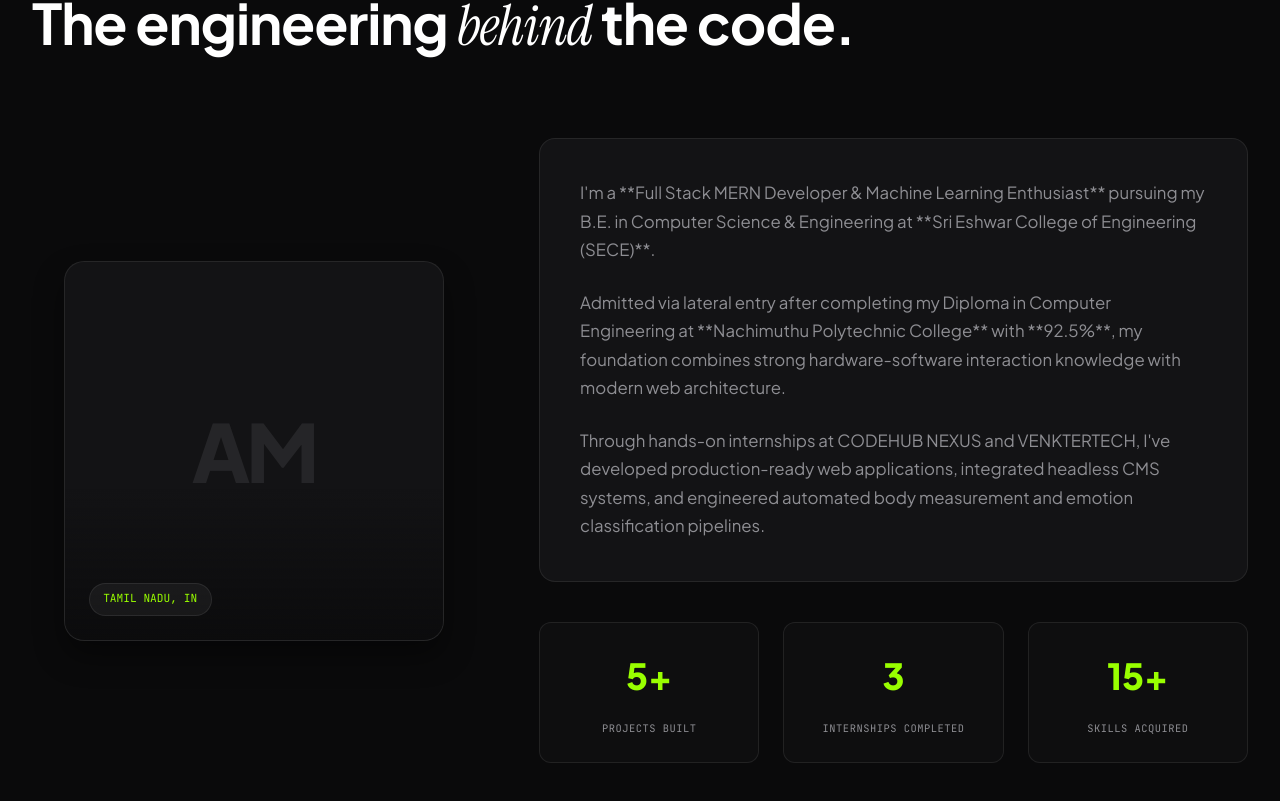
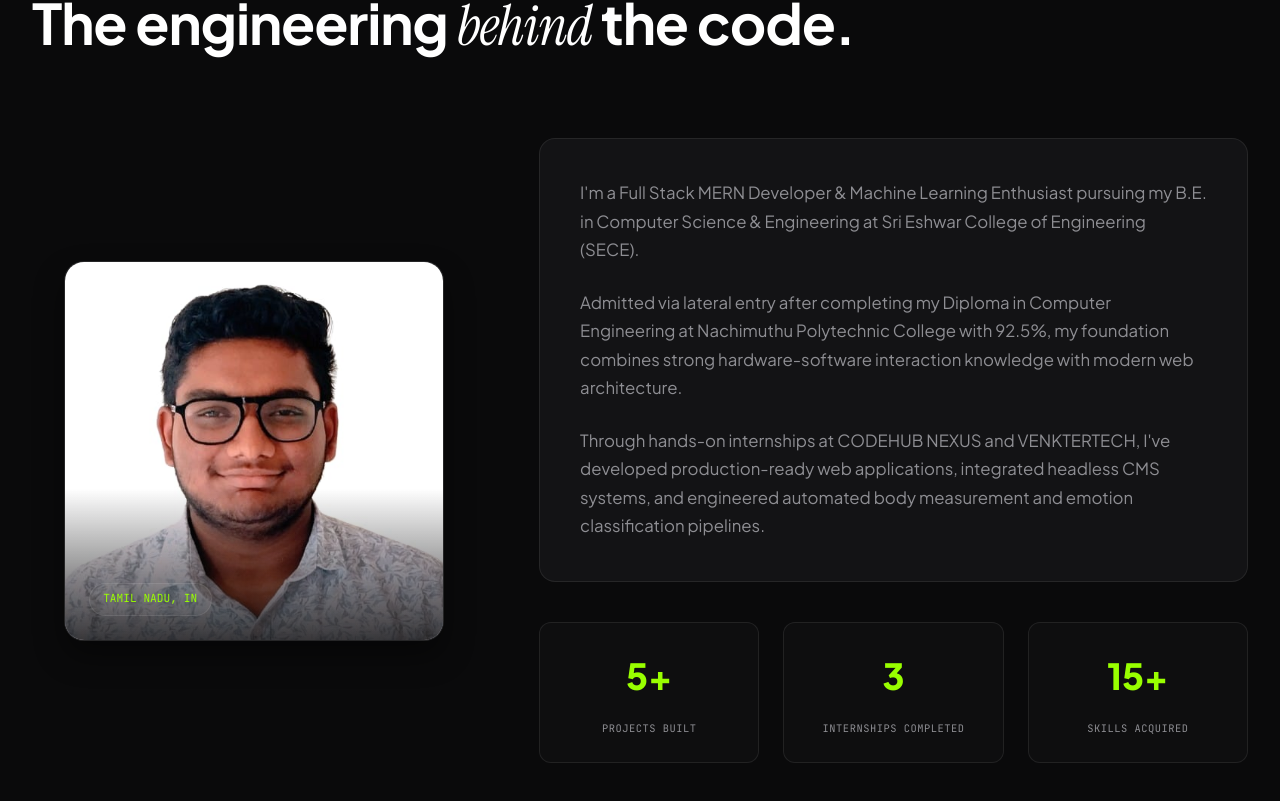
Before and after one commit to AbiniveshMayilsamy/portfolio, a React (Vite) app in the folder client/: page / in a window 1280 px wide. Shown: the part 1229-2030 px from the top of the page. Built offline with nearby package versions, Linux system fonts and the light colour scheme; no server answers.

Commit message:
fix: show profile photo in About section

```diff
--- a/client/src/components/About.jsx
+++ b/client/src/components/About.jsx
@@ -14,7 +14,7 @@ export default function About() {
       </div>
 
       <div className={styles.grid}>
-        {/* Photo Container */}
+        {/* Photo */}
         <motion.div
           className={styles.photoCol}
           initial={{ opacity: 0, x: -30 }}
@@ -24,16 +24,21 @@ export default function About() {
         >
           <div className={styles.photoFrame}>
             <div className={styles.photoOverlay} />
-            <div className={styles.avatarPlaceholder}>
-              <span>AM</span>
-            </div>
-            <div className={styles.badge}>
-              <span>TAMIL NADU, IN</span>
-            </div>
+            <img
+              src="/profile.jpeg"
+              alt="Abinivesh M"
+              className={styles.photo}
+              onError={e => {
+                e.target.style.display = 'none';
+                e.target.nextSibling.style.display = 'flex';
+              }}
+            />
+            <div className={styles.avatarPlaceholder}><span>AM</span></div>
+            <div className={styles.badge}><span>TAMIL NADU, IN</span></div>
           </div>
         </motion.div>
 
-        {/* Biography & Stats */}
+        {/* Text */}
         <motion.div
           className={styles.textCol}
           initial={{ opacity: 0, x: 30 }}
@@ -43,10 +48,10 @@ export default function About() {
         >
           <div className={styles.bioCard}>
             <p className={styles.para}>
-              I'm a **Full Stack MERN Developer &amp; Machine Learning Enthusiast** pursuing my B.E. in Computer Science &amp; Engineering at **Sri Eshwar College of Engineering (SECE)**.
+              I'm a Full Stack MERN Developer & Machine Learning Enthusiast pursuing my B.E. in Computer Science & Engineering at Sri Eshwar College of Engineering (SECE).
             </p>
             <p className={styles.para}>
-              Admitted via lateral entry after completing my Diploma in Computer Engineering at **Nachimuthu Polytechnic College** with **92.5%**, my foundation combines strong hardware-software interaction knowledge with modern web architecture.
+              Admitted via lateral entry after completing my Diploma in Computer Engineering at Nachimuthu Polytechnic College with 92.5%, my foundation combines strong hardware-software interaction knowledge with modern web architecture.
             </p>
             <p className={styles.para}>
               Through hands-on internships at CODEHUB NEXUS and VENKTERTECH, I've developed production-ready web applications, integrated headless CMS systems, and engineered automated body measurement and emotion classification pipelines.
--- a/client/src/components/About.module.css
+++ b/client/src/components/About.module.css
@@ -39,19 +39,27 @@
   transform: scale(1.02);
 }
 
+.photo {
+  width: 100%;
+  height: 100%;
+  object-fit: cover;
+  object-position: top;
+  display: block;
+  position: absolute;
+  inset: 0;
+}
+
 .avatarPlaceholder {
+  display: none;
+  position: absolute;
+  inset: 0;
   font-family: var(--font-sans);
   font-size: 5rem;
   font-weight: 800;
-  color: var(--text-muted);
+  color: var(--accent);
   letter-spacing: -0.05em;
-  opacity: 0.15;
-  transition: var(--transition);
-}
-
-.photoFrame:hover .avatarPlaceholder {
-  opacity: 0.35;
-  color: var(--accent);
+  align-items: center;
+  justify-content: center;
 }
 
 .badge {
```
